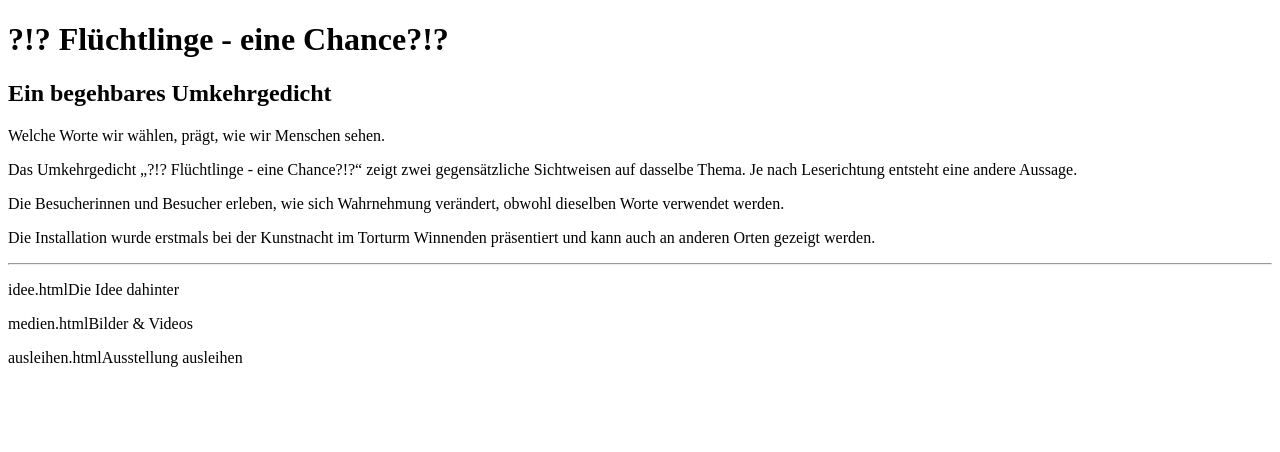
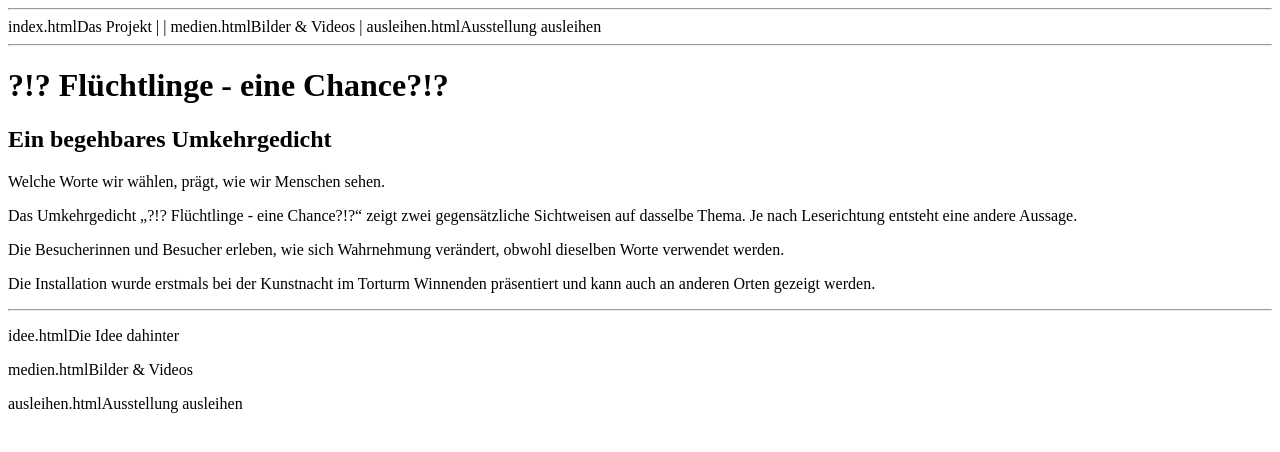
Before and after one commit to FridayWelcome/Perspektivwechsel, a plain HTML site: page index.html in a window 1280 px wide. Drawn offline with Linux system fonts and the light colour scheme.

Commit message:
Add navigation links and horizontal rules to index.html

```diff
--- a/index.html
+++ b/index.html
@@ -5,7 +5,14 @@
 <title>?!? Flüchtlinge - eine Chance?!?</title>
 </head>
 <body>
+<hr>
 
+index.htmlDas Projekt</a> |
+<a e.htmlDie Idee dahinter</a> |
+medien.htmlBilder & Videos</a> |
+ausleihen.htmlAusstellung ausleihen</a>
+
+<hr>
 <h1>?!? Flüchtlinge - eine Chance?!?</h1>
 
 <h2>Ein begehbares Umkehrgedicht</h2>
```
